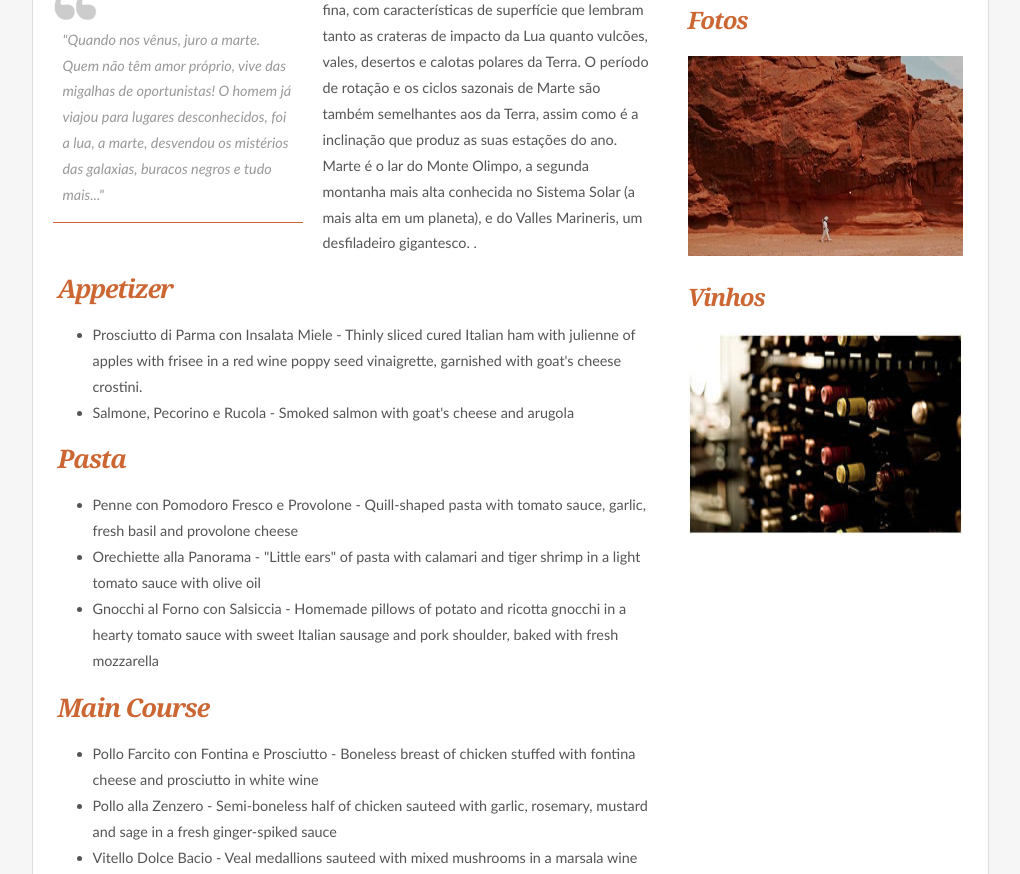
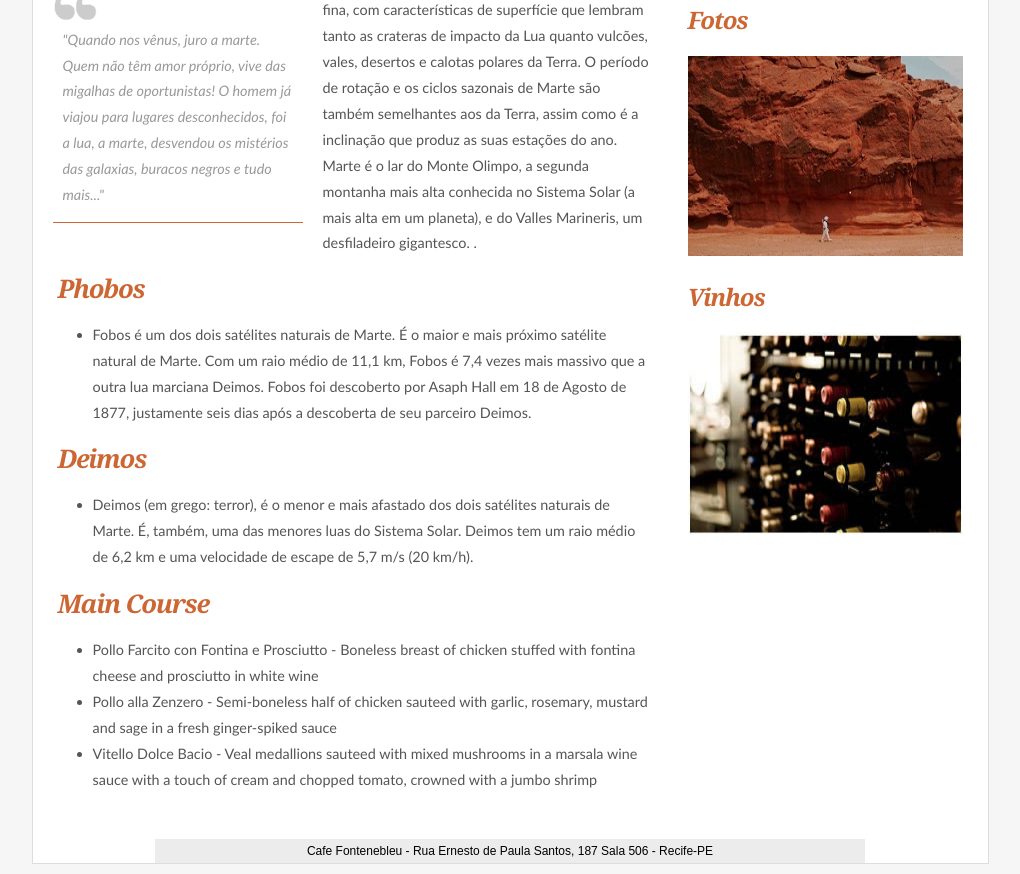
Before and after one commit to sdryann/oat-efrain-html, a plain HTML site: page index.html in a window 1280 px wide. Shown: the part 475-1349 px from the top of the page, without its empty margins (130-1150 px from the left). Drawn offline with Linux system fonts and the light colour scheme.

Commit message:
Info marte add

```diff
--- a/index.html
+++ b/index.html
@@ -90,17 +90,14 @@
 
                 <p>Marte é um planeta rochoso com uma atmosfera fina, com características de superfície que lembram tanto as crateras de impacto da Lua quanto vulcões, vales, desertos e calotas polares da Terra. O período de rotação e os ciclos sazonais de Marte são também semelhantes aos da Terra, assim como é a inclinação que produz as suas estações do ano. Marte é o lar do Monte Olimpo, a segunda montanha mais alta conhecida no Sistema Solar (a mais alta em um planeta), e do Valles Marineris, um desfiladeiro gigantesco. .</p>
 
-                <h4>Appetizer</h4>
+                <h4>Phobos</h4>
                 <ul>
-                    <li>Prosciutto di Parma con Insalata Miele - Thinly sliced cured Italian ham with julienne of apples with frisee in a red wine poppy seed vinaigrette, garnished with goat's cheese crostini.</li>
-                    <li>Salmone, Pecorino e Rucola - Smoked salmon with goat's cheese and arugola</li>
+                    <li>Fobos é um dos dois satélites naturais de Marte. É o maior e mais próximo satélite natural de Marte. Com um raio médio de 11,1 km, Fobos é 7,4 vezes mais massivo que a outra lua marciana Deimos. Fobos foi descoberto por Asaph Hall em 18 de Agosto de 1877, justamente seis dias após a descoberta de seu parceiro Deimos.</li>
                 </ul>
 
-                <h4>Pasta</h4>
+                <h4>Deimos</h4>
                 <ul>
-                    <li>Penne con Pomodoro Fresco e Provolone - Quill-shaped pasta with tomato sauce, garlic, fresh basil and provolone cheese</li>
-                    <li>Orechiette alla Panorama - &quot;Little ears&quot; of pasta with calamari and tiger shrimp in a light tomato sauce with olive oil</li>
-                    <li>Gnocchi al Forno con Salsiccia - Homemade pillows of potato and ricotta gnocchi in a hearty tomato sauce with sweet Italian sausage and pork shoulder, baked with fresh mozzarella</li>
+                    <li>Deimos (em grego: terror), é o menor e mais afastado dos dois satélites naturais de Marte. É, também, uma das menores luas do Sistema Solar. Deimos tem um raio médio de 6,2 km e uma velocidade de escape de 5,7 m/s (20 km/h).</li>
                 </ul>
                 <h4>Main Course</h4>
                 <ul>
```
